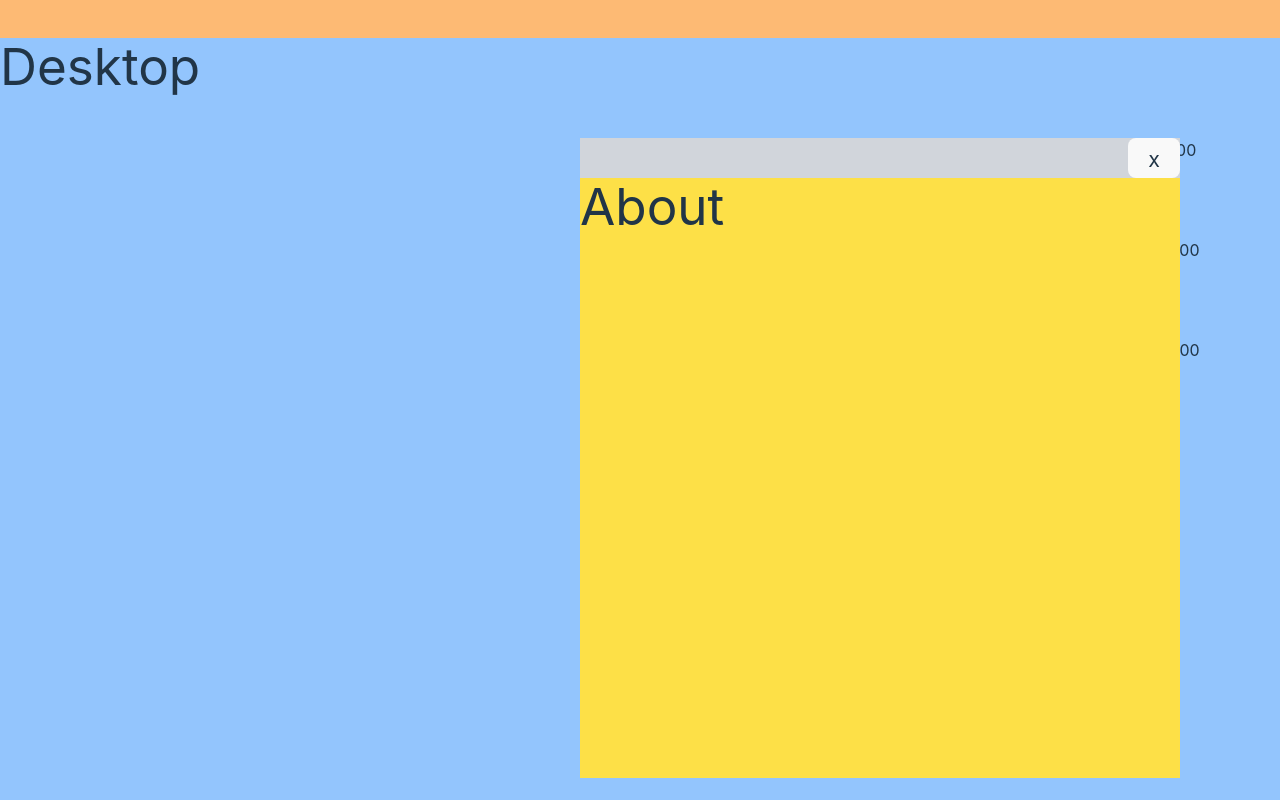
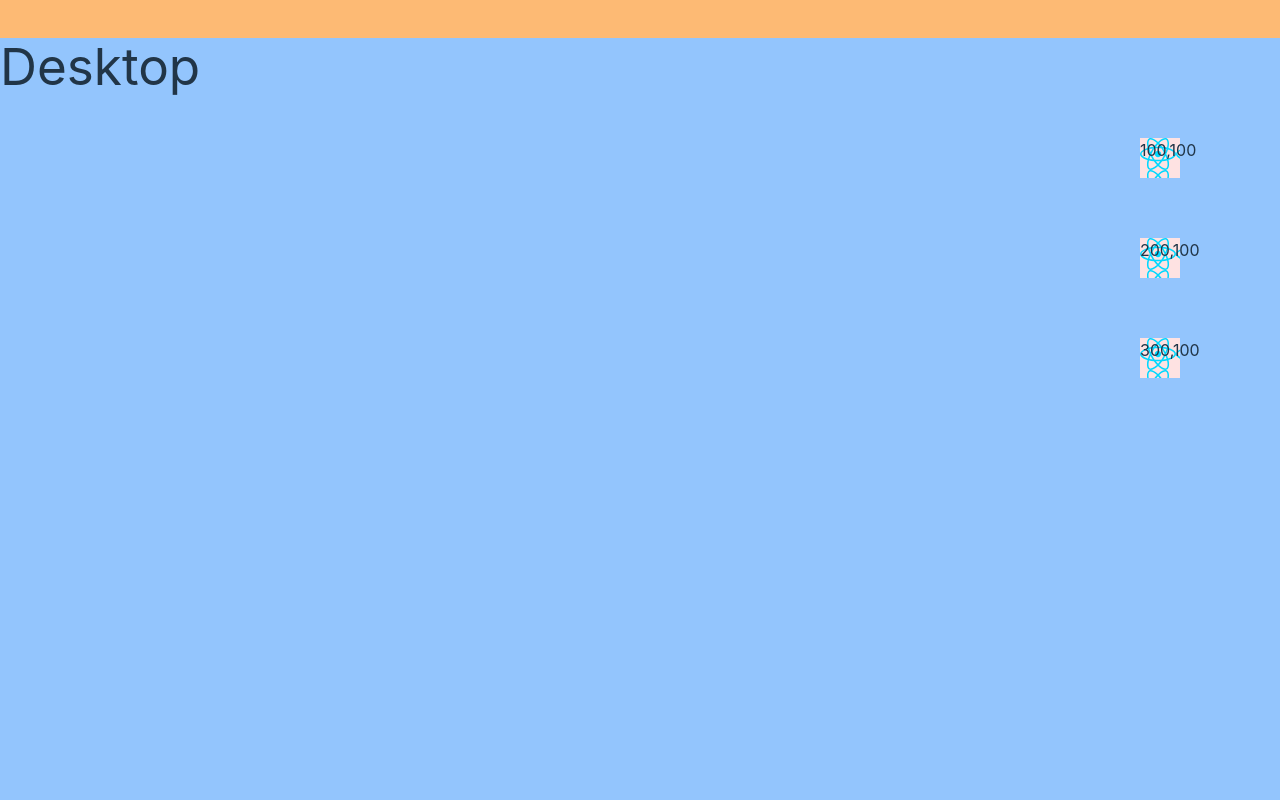
Before and after one commit to athenaleong/athenaleong.github.io, a React (Vite) app: page / in a window 1280 px wide. Built offline with nearby package versions, Linux system fonts and the light colour scheme.

Commit message:
Added z-index

```diff
--- a/src/component/Tab.tsx
+++ b/src/component/Tab.tsx
@@ -1,6 +1,6 @@
 import { useDrag } from 'react-dnd';
 
-const Tab: React.FC<TabProps> = ({ id, right, top, children, removeTab}) => {
+const Tab: React.FC<TabProps> = ({ id, right, top, children, removeTab, zIndex}) => {
   const [{ isDragging }, drag] = useDrag(() => ({
     type: 'tab',
     item: { id, right, top, 'type': 'tab' },
@@ -13,8 +13,8 @@
         return (
         <div
         ref={drag}
-        className={`absolute min-w-[500px] min-h-[500px] bg-white flex flex-col`}
-        style={{right : `${right}px`, top : `${top}px`}}
+        className={`absolute max-w-[800px] max-h-[600px] bg-white flex flex-col border-solid border-2 border-black`}
+        style={{right : `${right}px`, top : `${top}px`, zIndex: zIndex}}
         >
             <div
             className='w-full h-10 bg-gray-300 flex justify-end'
@@ -23,7 +23,7 @@
                     onClick={() => removeTab(id)}
                 >X</button>
             </div>
-            <div>
+            <div className='overflow-y-scroll'>
                 {children}
             </div>
         </div>
@@ -42,6 +42,7 @@
     top: number;
     children: React.ReactNode;
     removeTab: (id: string) => void;
+    zIndex?: number;
   }
 
 
--- a/src/container/AboutTab.tsx
+++ b/src/container/AboutTab.tsx
@@ -2,9 +2,26 @@
 
 const AboutTab: React.FC<any> = () => {
     return (
-        <div className='w-[600px] h-[600px] bg-yellow-300'>
-            <h1>About</h1>
-        </div>
+        // <div className='w-[600px] h-[600px] bg-yellow-300'>
+        //     <h1>About</h1>
+        // </div>
+        <div className="p-8 bg-gray-200 rounded-lg shadow-md flex flex-col items-center max-w-screen-md mx-auto">
+  <img className="w-24 h-24 rounded-full mb-4" src="https://via.placeholder.com/150" alt="Profile Picture"/>
+  <h2 className="text-2xl font-bold mb-2">John Doe</h2>
+  <p className="text-lg mb-4">Lorem ipsum dolor sit amet, consectetur adipiscing elit. Sed euismod eu dolor et bibendum. Mauris pharetra urna quis libero. Nunc euismod malesuada sapien, ac commodo enim molestie sit amet. Proin pretium, velit in varius feugiat, risus metus commodo justo, at maximus sapien risus et libero. Vivamus commodo pharetra commodo. Nullam sagittis lorem eget nibh lobortis, nec facilisis risus bibendum. Duis suscipit varius nisi sed gravida.</p>
+  <div className="flex flex-row justify-between w-full">
+    <div className="w-1/3 h-12 bg-gray-300 rounded-lg"></div>
+    <div className="w-1/3 h-12 bg-gray-300 rounded-lg"></div>
+    <div className="w-1/3 h-12 bg-gray-300 rounded-lg"></div>
+  </div>
+  <div className="mt-4 w-500">
+    <img className="w-full h-64 rounded-lg" src="https://via.placeholder.com/500" alt="Post Image"/>
+    <h3 className="text-xl font-bold mt-4">Post Title</h3>
+    <p className="text-lg">Lorem ipsum dolor sit amet, consectetur adipiscing elit. Sed euismod eu dolor et bibendum. Mauris pharetra urna quis libero. Nunc euismod malesuada sapien, ac commodo enim molestie sit amet. Proin pretium, velit in varius feugiat, risus metus commodo justo, at maximus sapien risus et libero. Vivamus commodo pharetra commodo. Nullam sagittis lorem eget nibh lobortis, nec facilisis risus bibendum. Duis suscipit varius nisi sed gravida.</p>
+  </div>
+</div>
+
+
     )
 }
 export default AboutTab;
--- /dev/null
+++ b/src/container/ContactTab.tsx
@@ -0,0 +1,10 @@
+import React, { Component, useState, useCallback } from 'react';
+
+const ContactTab: React.FC<any> = () => {
+    return (
+        <div className='w-[600px] h-[600px] bg-red-300'>
+            <h1>Contact</h1>
+        </div>
+    )
+}
+export default ContactTab;
--- a/src/container/Desktop.tsx
+++ b/src/container/Desktop.tsx
@@ -8,6 +8,8 @@
 import { DndProvider } from 'react-dnd'
 import Tab from '../component/Tab';
 import AboutTab from './AboutTab';
+import ProjectTab from './ProjectTab';
+import ContactTab from './ContactTab';
 
 const Desktop = () => {
 
@@ -20,13 +22,13 @@
         }
     }>({
         '1': {imageSrc: './src/assets/react.svg', right: 100, top: 100, tabId: 'about'},
-        '2' : {imageSrc: './src/assets/react.svg', right: 100, top: 200, tabId: 'projects'},
+        '2' : {imageSrc: './src/assets/react.svg', right: 100, top: 200, tabId: 'project'},
         '3' : {imageSrc: './src/assets/react.svg', right: 100, top: 300, tabId: 'contact' },
     });
 
-    const [tabs, setTabs] = useState<TabType>({
-        'about': {right: 100, top: 100},
-    })
+    const [minZIndex, setMinZIndex] = useState<number>(1);
+
+    const [tabs, setTabs] = useState<TabType>({})
 
     /** Drag and Drop */
 
@@ -43,9 +45,10 @@
             case 'tab':
                 setTabs(update(tabs, {
                     [id]: {
-                    $merge: { right, top },
+                    $merge: { right, top, zIndex: minZIndex + 1},
                     },
                 }));
+                setMinZIndex(minZIndex + 1)
                 break;
         }
         ;
@@ -85,14 +88,25 @@
         switch (id) {
             case 'about':
                 return <AboutTab/>
+            case 'project':
+                return <ProjectTab/>
+            case 'contact':
+                return <ContactTab/>
         }
     }
 
     const FolderOnClick = (tabId: string) => {
         if (tabId in tabs) {
-            removeTab(tabId) //TODO- instead of remove, bring to top
+            setTabs(update(tabs, {
+                [tabId]: {
+                    $merge: { zIndex: minZIndex + 1},
+                },
+            }));
+            setMinZIndex(minZIndex + 1)
         } else {
-            const defaultProps = DefaultTabDict[tabId];
+            let defaultProps = DefaultTabDict[tabId];
+            defaultProps.zIndex = minZIndex + 1;
+            setMinZIndex(minZIndex + 1);
             setTabs(update(tabs, {
                 [tabId]: {
                     $set: defaultProps,
@@ -125,14 +139,14 @@
                             onClick={() => FolderOnClick(tabId)}
                         />)
                 })}
-
                 {Object.keys(tabs).map((key) => {
-                    const { right, top } = tabs[key] as {
+                    const { right, top, zIndex } = tabs[key] as {
                         top: number
                         right: number
-                        }
+                        zIndex?: number
+                    }
                     return(
-                        <Tab key={key} id={key} right={right} top={top} removeTab={removeTab}>
+                        <Tab key={key} id={key} right={right} top={top} removeTab={removeTab} zIndex={zIndex}>
                             {TabRender(key)}
                         </Tab>
                     )
@@ -151,11 +165,12 @@
         [key: string]: {
             top: number;
             right: number;
+            zIndex?: number;
 }}
 
 //TODO: move out
 const DefaultTabDict: TabType = {
     'about': {right: 400, top: 50},
-    'project': {right: 400, top: 400},
-    'contact': {right: 300, top: 400},
+    'project': {right: 650, top: 150},
+    'contact': {right: 300, top: 100},
 }
--- /dev/null
+++ b/src/container/ProjectTab.tsx
@@ -0,0 +1,10 @@
+import React, { Component, useState, useCallback } from 'react';
+
+const ProjectTab: React.FC<any> = () => {
+    return (
+        <div className='w-[600px] h-[600px] bg-green-300'>
+            <h1>Project</h1>
+        </div>
+    )
+}
+export default ProjectTab;
```
